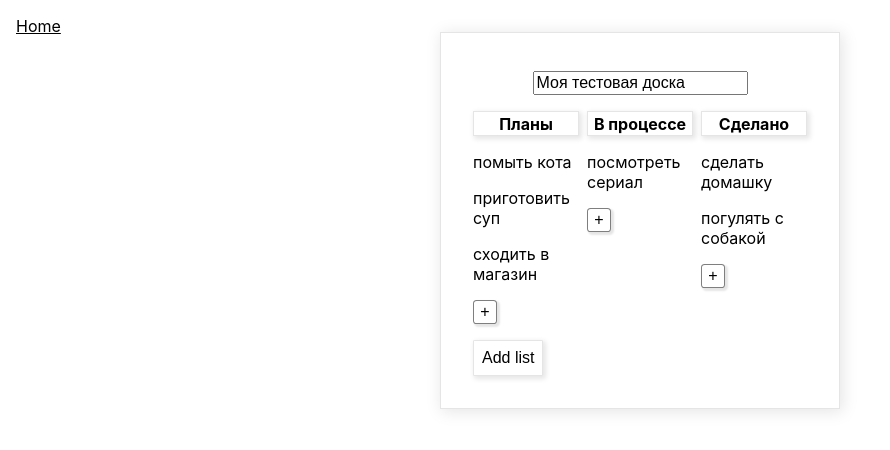
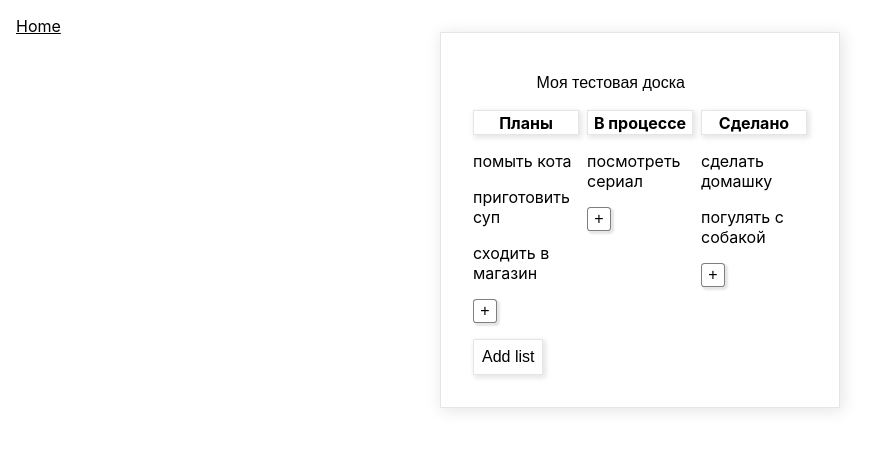
Before and after one commit to GaliaBonda/react-study-vol2, a React (Create React App) app: page /board in a window 1280 px wide. Both pictures are taken after a click on the element "МОЯ ТЕСТОВАЯ ДОСКА". Shown: the top 450 px of the page, without its empty margins (0-890 px from the left). Built offline with nearby package versions, Linux system fonts and the light colour scheme; no server answers.

Commit message:
edit board name focus with ref

```diff
--- a/src/pages/Board/Board.tsx
+++ b/src/pages/Board/Board.tsx
@@ -6,6 +6,7 @@ import { withRouter } from "../../common/utils/withRouter";
 import { connect } from "react-redux";
 import { getBoard } from "../../store/modules/board/actions";
 import IBoard from "../../common/interfaces/IBoard";
+import { ChangeEvent, KeyboardEvent } from 'react';
 
 
 type propsType = {
@@ -25,14 +26,17 @@ type stateType = {
 // let boardId:string;
 
 class Board extends React.Component<propsType, stateType> {
+    textInput: React.RefObject<HTMLInputElement>;
     constructor(props: propsType) {
         super(props);
         this.state = {
             editOn: false,
         };
+        this.textInput = React.createRef();
         this.editOn = this.editOn.bind(this);
         this.editOff = this.editOff.bind(this);
         this.handleChange = this.handleChange.bind(this);
+        this.handleKeyUp = this.handleKeyUp.bind(this);
     }
 
      componentDidMount() {
@@ -40,14 +44,25 @@ class Board extends React.Component<propsType, stateType> {
          this.props.getBoard(boardId);
     }
 
+    componentDidUpdate() {
+        if (this.textInput.current) this.textInput.current.focus();
+    }
+
     editOn() {
         this.setState({editOn: true});
     }
+
     editOff() {
         this.setState({editOn: false});
     }
-    handleChange() {
+    handleChange(e: ChangeEvent) {
 
+    }
+
+    handleKeyUp(e: KeyboardEvent) {
+        if (e.key === 'Enter') {
+            this.editOff();
+        }
     }
 
     render() {
@@ -67,7 +82,8 @@ class Board extends React.Component<propsType, stateType> {
             <Link className="board__link" to="/">Home</Link>
             <div className="board-container">
                 <h1 className="board__title" onClick={this.editOn} onBlur={this.editOff}>
-                    {!this.state.editOn ? <span>{board.title}</span> : <input value={board.title} onChange={this.handleChange} />}
+                    {!this.state.editOn ? <span>{board.title}</span> :
+                    <input value={board.title} onChange={this.handleChange} onKeyUp={this.handleKeyUp} ref={this.textInput}/>}
                     <span> {board.id}</span>
                 </h1>
                 <ul className="board__list">{lists}</ul>
```
